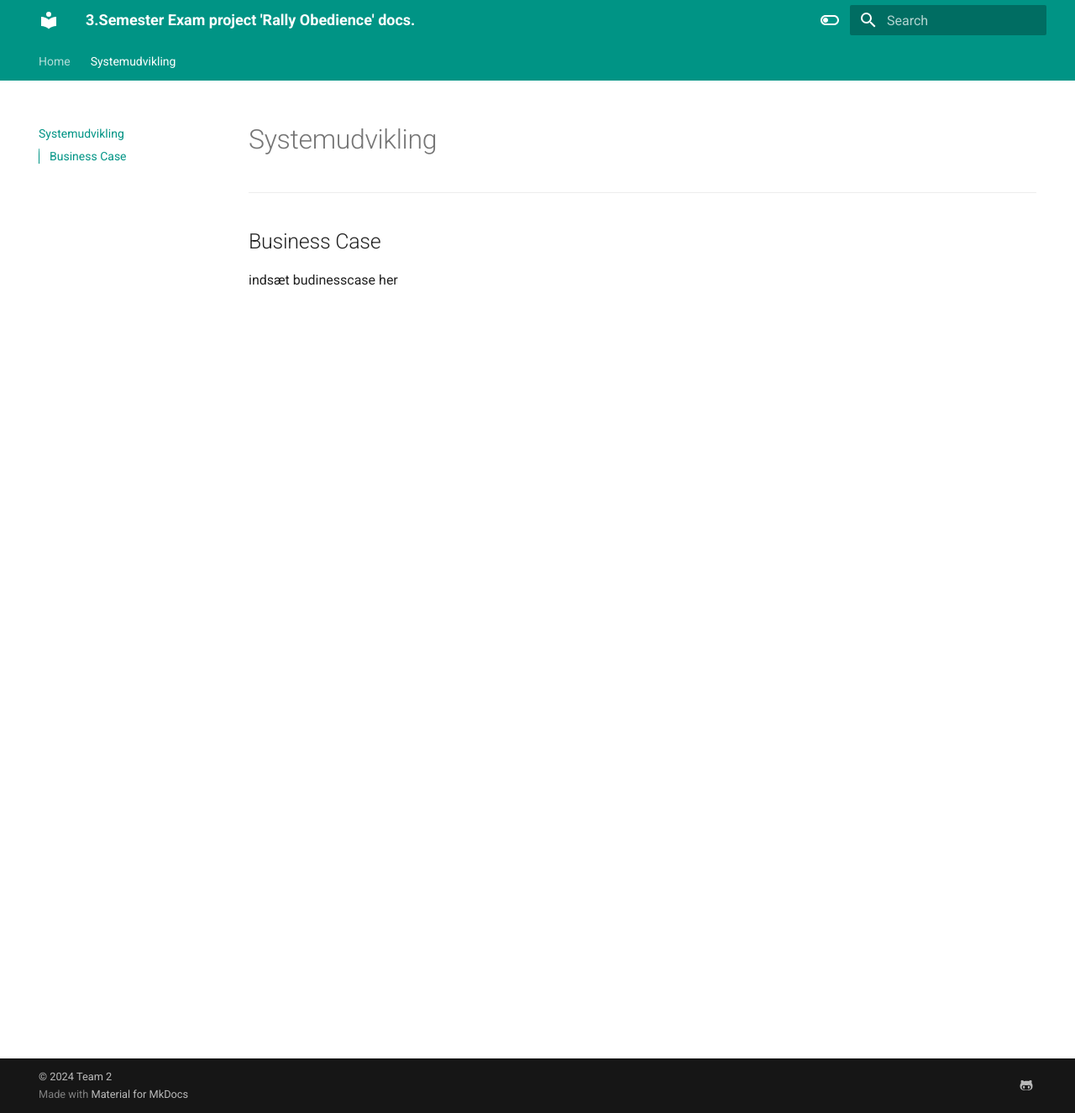
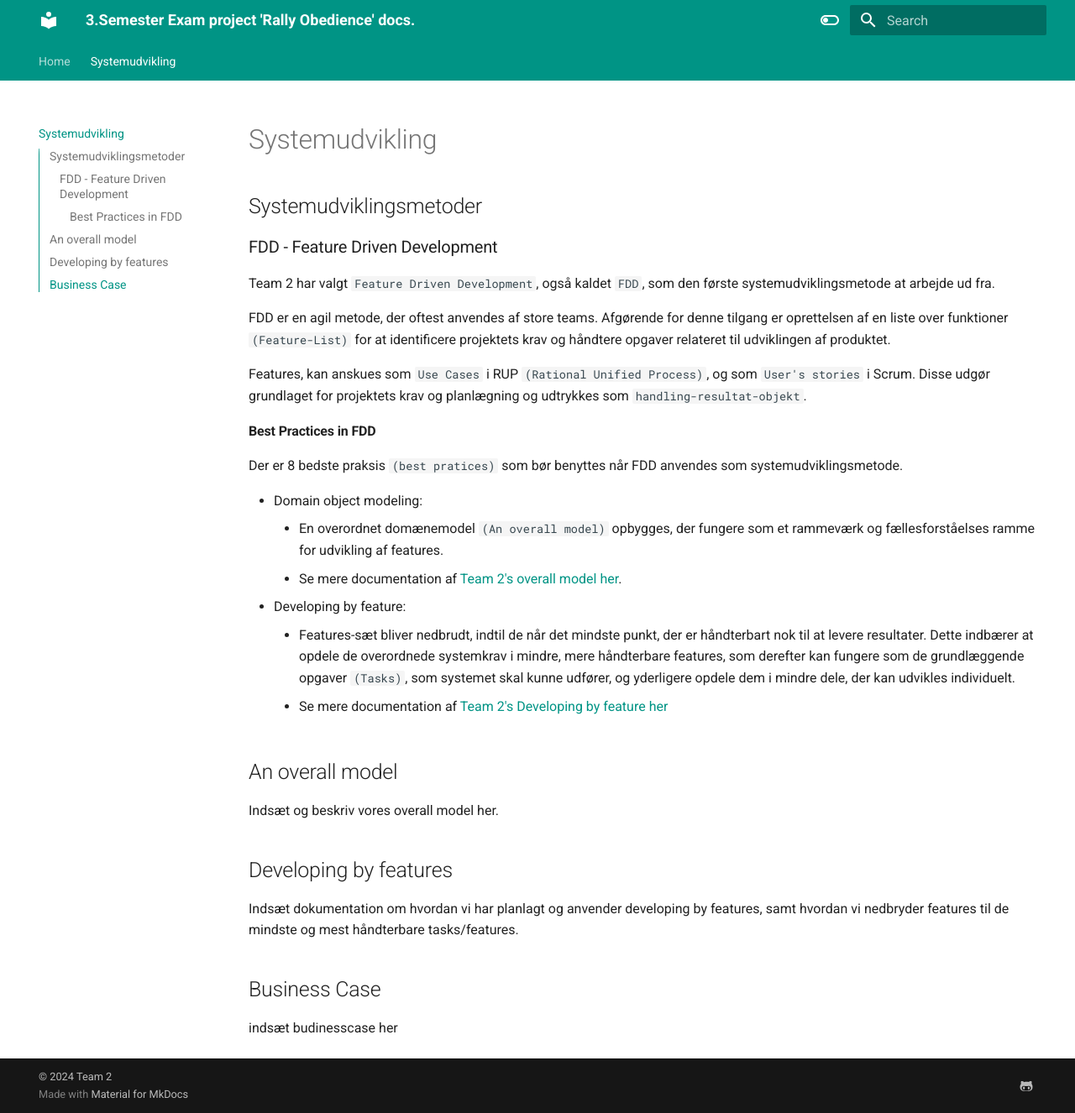
Before and after one commit to DMOoF23-Team2/3.Semester-Exam-Docs, an MkDocs documentation site: the page built from docs/systemudvikling.md, in a window 1280 px wide and 1326 px high. Shown: the whole window at 84% size. Built offline with MkDocs 1.6.1 and Material for MkDocs 9.7.7, drawn with Linux system fonts in a browser that asks for light colours.

Commit message:
opstart doc af FDD

```diff
--- a/docs/systemudvikling.md
+++ b/docs/systemudvikling.md
@@ -1,6 +1,31 @@
 # Systemudvikling
 
----
+## Systemudviklingsmetoder
+
+
+### FDD - Feature Driven Development
+Team 2 har valgt `Feature Driven Development`, også kaldet `FDD`, som den første systemudviklingsmetode at arbejde ud fra.
+
+FDD er en agil metode, der oftest anvendes af store teams. Afgørende for denne tilgang er oprettelsen af en liste over funktioner `(Feature-List)` for at identificere projektets krav og håndtere opgaver relateret til udviklingen af produktet.
+
+Features, kan anskues som `Use Cases` i RUP `(Rational Unified Process)`, og som `User's stories` i Scrum. Disse udgør grundlaget for projektets krav og planlægning og udtrykkes som `handling-resultat-objekt`.
+
+#### Best Practices in FDD
+Der er 8 bedste praksis `(best pratices)` som bør benyttes når FDD anvendes som systemudviklingsmetode.
+
+*   Domain object modeling:
+    * En overordnet domænemodel `(An overall model)` opbygges, der fungere som et rammeværk og fællesforståelses ramme for udvikling af features.
+    * Se mere documentation af [Team 2's overall model her](#An-overall-model).
+*   Developing by feature:
+    * Features-sæt bliver nedbrudt, indtil de når det mindste punkt, der er håndterbart nok til at levere resultater.
+    Dette indbærer at opdele de overordnede systemkrav i mindre, mere håndterbare features, som derefter kan fungere som de grundlæggende opgaver `(Tasks)`, som systemet skal kunne udfører, og yderligere opdele dem i mindre dele, der kan udvikles individuelt.
+    * Se mere documentation af [Team 2's Developing by feature her](#Developing-by-feature)
+
+## An overall model {#An-overall-model}
+Indsæt og beskriv vores overall model her.
+
+## Developing by features {#Developing-by-feature}
+Indsæt dokumentation om hvordan vi har planlagt og anvender developing by features, samt hvordan vi nedbryder features til de mindste og mest håndterbare tasks/features.
 
 ## Business Case {#BusinessCase-section}
 indsæt budinesscase her
```
